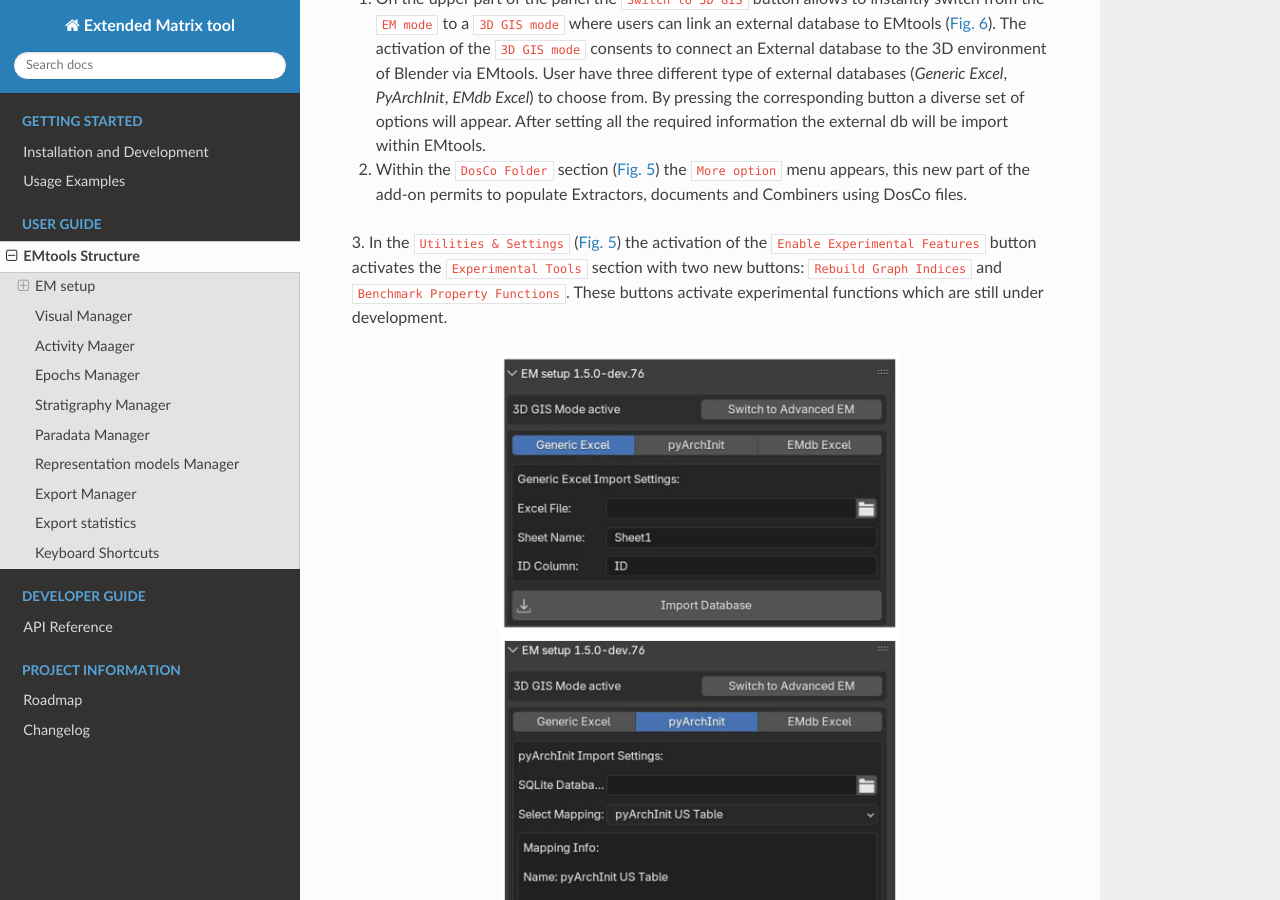
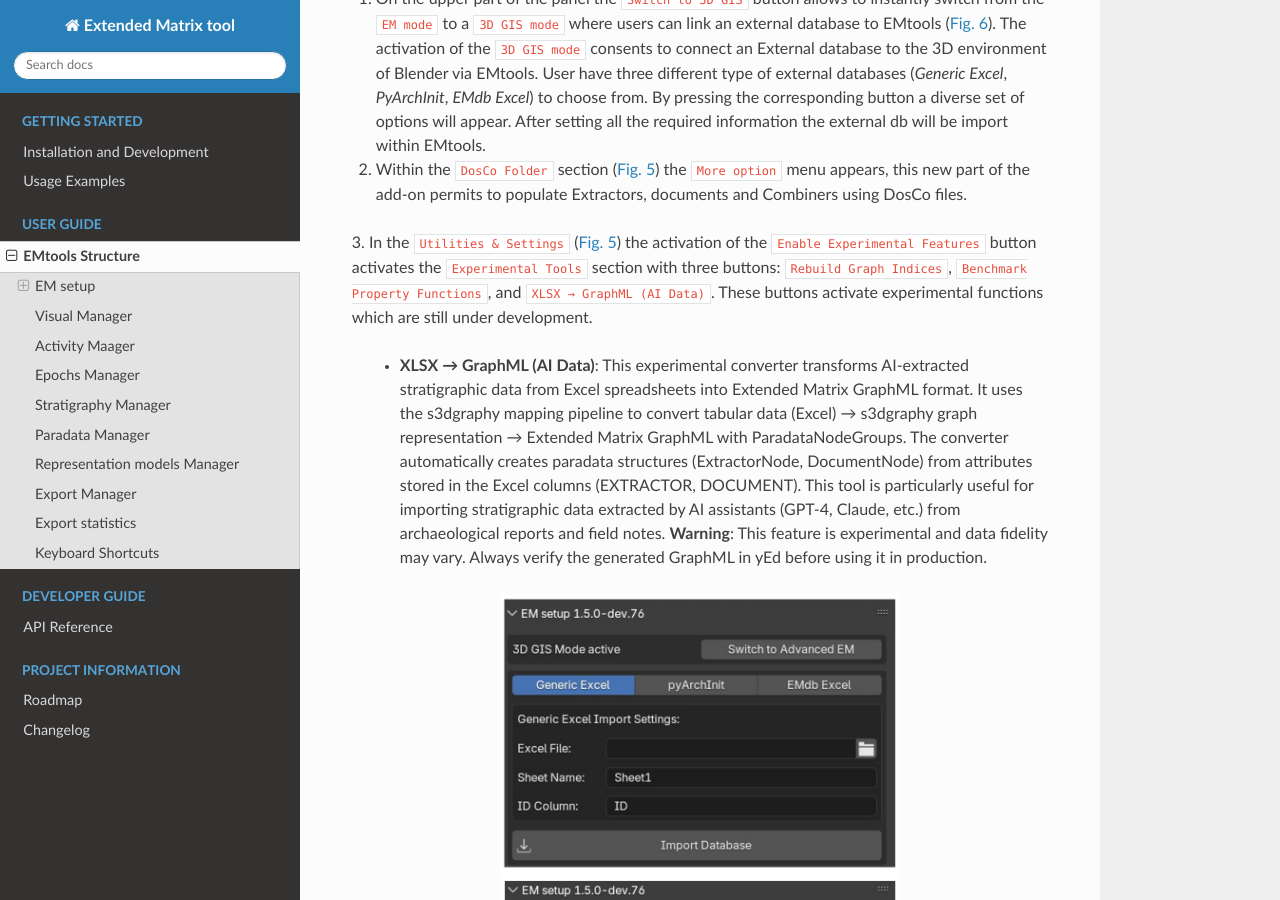
Before and after one commit to zalmoxes-laran/EM-blender-tools-doc, a Sphinx documentation site: the page built from docs/EMstructure.rst, in a window 1280 px wide and 900 px high, scrolled down 8412 px. Built offline with Sphinx 7.4.7 and the Read the Docs theme 3.1.0, drawn with Linux system fonts in a browser that asks for light colours; pages that are not in the unit, such as notebooks, are missing from menus.

Commit message:
Update EMstructure.rst

```diff
--- a/docs/EMstructure.rst
+++ b/docs/EMstructure.rst
@@ -303,8 +303,10 @@ Here a brief presentation of the Experimental Features, the numebers on the list
 
 2. Within the ``DosCo Folder`` section (:numref:`Fig. %s <EMsetup_03_editFIG>`) the ``More option`` menu appears, this new part of the add-on permits to populate Extractors, documents and Combiners using DosCo files.
 
-3. In the ``Utilities & Settings`` (:numref:`Fig. %s <EMsetup_03_editFIG>`) the activation of the ``Enable Experimental Features`` button activates the ``Experimental Tools`` section with two new buttons: ``Rebuild Graph Indices`` and ``Benchmark Property Functions``.
+3. In the ``Utilities & Settings`` (:numref:`Fig. %s <EMsetup_03_editFIG>`) the activation of the ``Enable Experimental Features`` button activates the ``Experimental Tools`` section with three buttons: ``Rebuild Graph Indices``, ``Benchmark Property Functions``, and ``XLSX → GraphML (AI Data)``.
 These buttons activate experimental functions which are still under development.
+
+   - **XLSX → GraphML (AI Data)**: This experimental converter transforms AI-extracted stratigraphic data from Excel spreadsheets into Extended Matrix GraphML format. It uses the s3dgraphy mapping pipeline to convert tabular data (Excel) → s3dgraphy graph representation → Extended Matrix GraphML with ParadataNodeGroups. The converter automatically creates paradata structures (ExtractorNode, DocumentNode) from attributes stored in the Excel columns (EXTRACTOR, DOCUMENT). This tool is particularly useful for importing stratigraphic data extracted by AI assistants (GPT-4, Claude, etc.) from archaeological reports and field notes. **Warning**: This feature is experimental and data fidelity may vary. Always verify the generated GraphML in yEd before using it in production.
 
 .. _EMsetup_04abcFIG:
 
```
